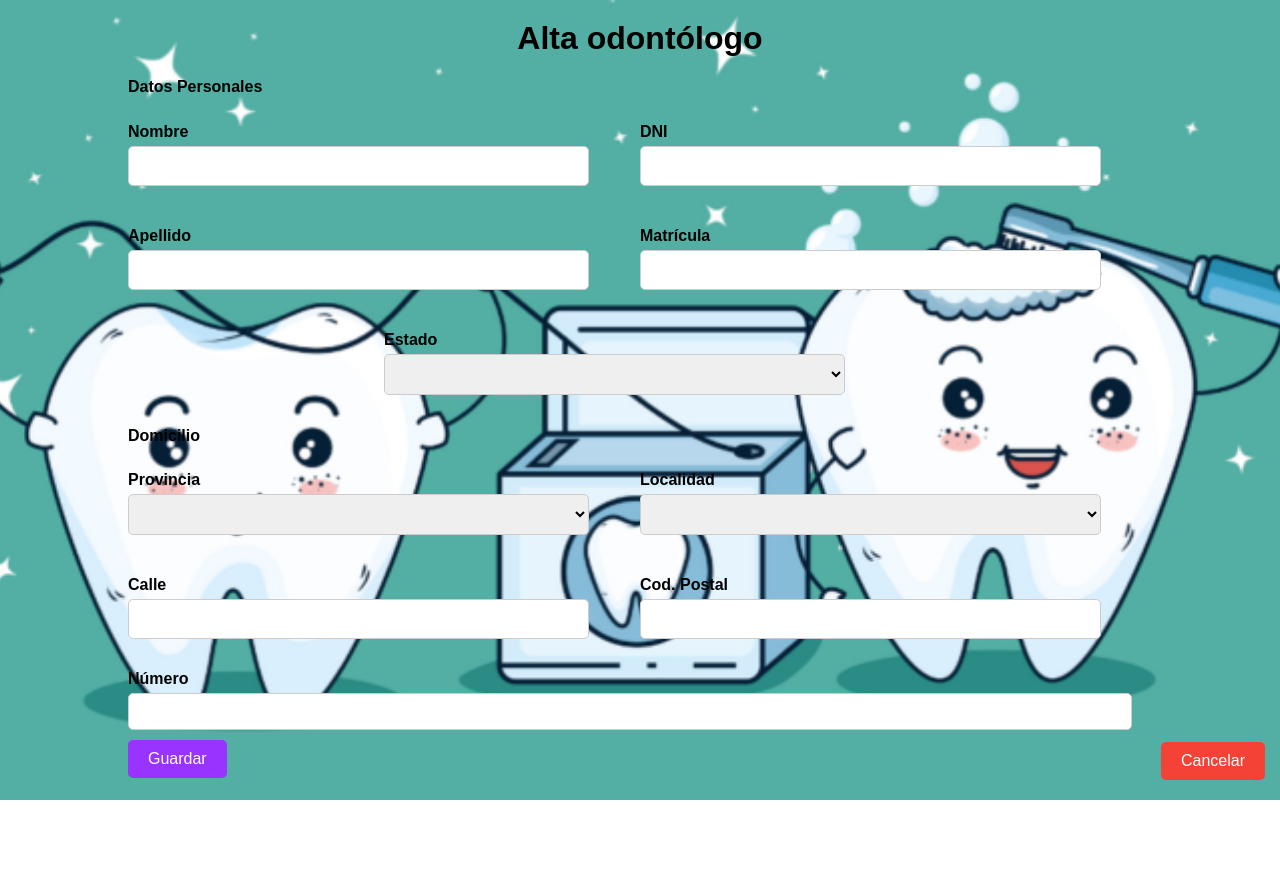
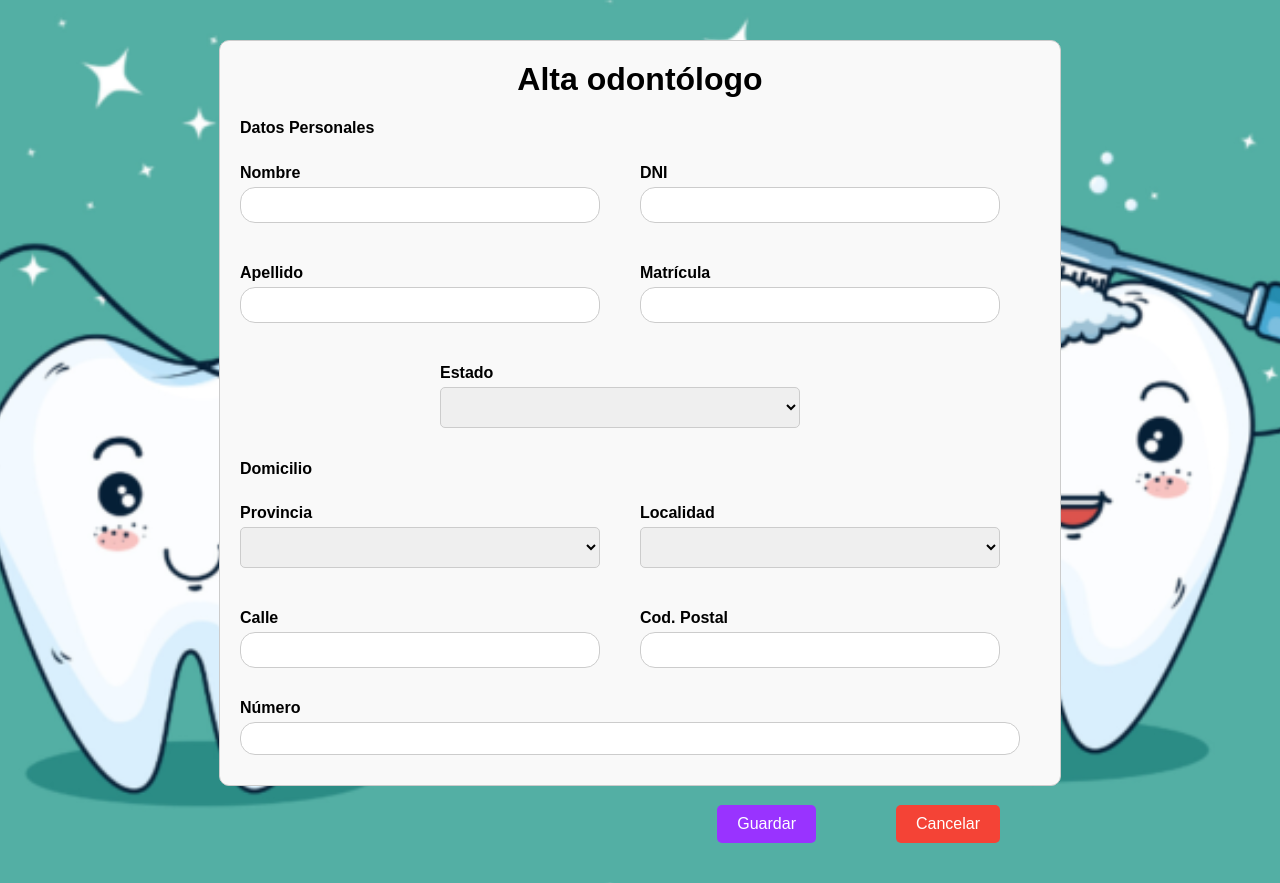
Before and after one commit to manuel-edlp/AgremiacionOdontologicaFront, a React (Create React App) app in the folder agremiacion-odontologica-front/: page /AltaOdontologo in a window 1280 px wide. Before the commit the page ends 800 px from the top, so only its background shows below. Built offline with nearby package versions, Linux system fonts and the light colour scheme.

Commit message:
arregle botones

```diff
--- a/agremiacion-odontologica-front/src/AO.css
+++ b/agremiacion-odontologica-front/src/AO.css
@@ -2,6 +2,14 @@
   max-width: 80%;
   margin: 0 auto;
   padding: 20px;
+}
+.lista {
+  margin: 20px auto;
+  max-width: 800px;
+  padding: 20px;
+  border: 1px solid #ccc;
+  border-radius: 10px;
+  background-color: #f9f9f9;
 }
 
 .row {
@@ -28,8 +36,15 @@
   margin-bottom: 5px;
 }
 #guardar{
-  max-width: 10%;
-  max-height: 1%;
+  bottom: 20px; /* Ajusta la distancia desde la parte inferior */
+    right: 20px; /* Ajusta la distancia desde la derecha */
+    background-color: #9933ff;
+    color: white;
+    padding: 10px 20px;
+    border: none;
+    border-radius: 5px;
+    cursor: pointer;
+    margin:5%;
 }
 .button-row {
   display: flex;
--- a/agremiacion-odontologica-front/src/Entrega.css
+++ b/agremiacion-odontologica-front/src/Entrega.css
@@ -83,7 +83,7 @@
 
 
   #volver {
-    position: absolute;
+
     bottom: 20px; /* Ajusta la distancia desde la parte inferior */
     right: 20px; /* Ajusta la distancia desde la derecha */
     background-color: #9933ff;
@@ -92,6 +92,7 @@
     border: none;
     border-radius: 5px;
     cursor: pointer;
+    margin:5%;
   }
 
   #volver:hover {
--- a/agremiacion-odontologica-front/src/pages/AltaOdontologo.js
+++ b/agremiacion-odontologica-front/src/pages/AltaOdontologo.js
@@ -8,6 +8,7 @@ const handleSubmit = () => {
 const AltaOdontologo = () =>{
     return(
         <div className="container">
+        <div className="lista">
             <h1>Alta odontólogo</h1>
             <h4>Datos Personales</h4>
         <div className="row">
@@ -82,6 +83,7 @@ const AltaOdontologo = () =>{
                 <button id="volver"><Link id='link' to="/EntregaDeBonos">Cancelar</Link></button>
                 <button id="guardar" onClick={handleSubmit}><Link id='link' to="/EntregaDeBonos">Guardar</Link></button>
             </div>
+            </div>
         </div>
     );
 }
```
